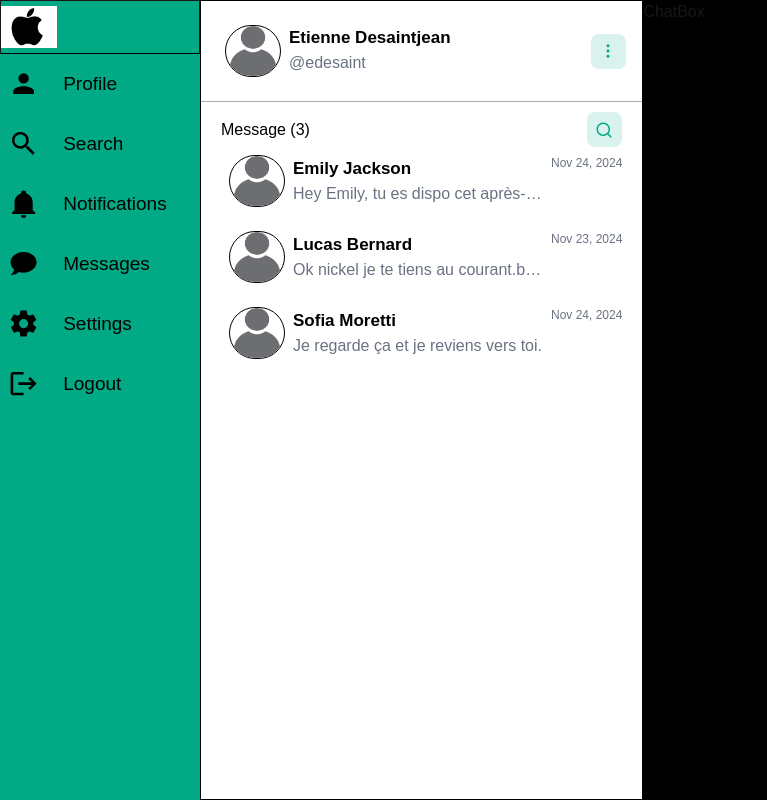
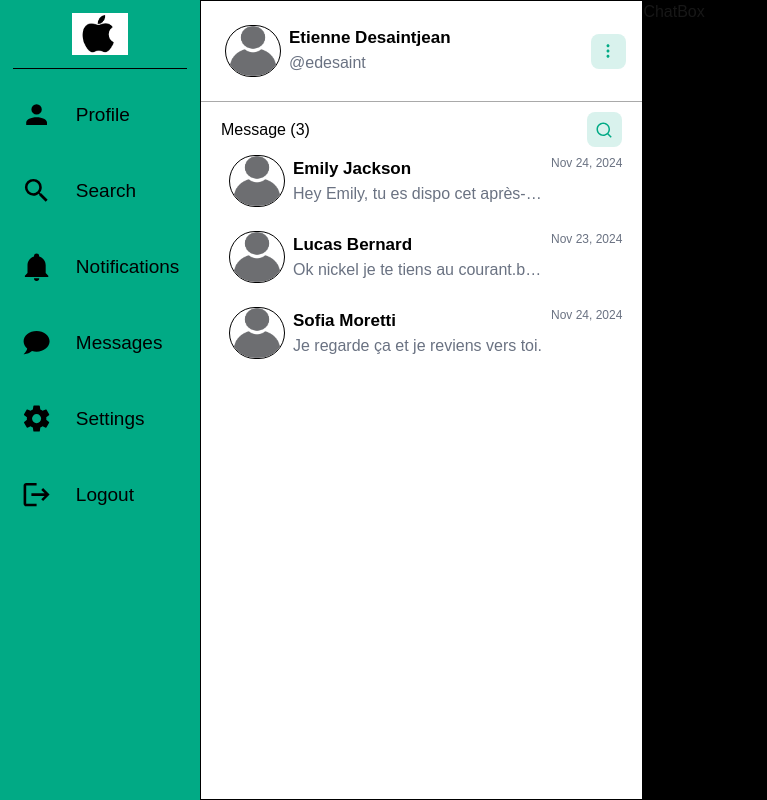
Before and after one commit to 42-matcha-dev/42-matcha, a Next.js app in the folder frontend/: page / in a window 1280 px wide. Shown: the whole page, without its empty margins (0-767 px from the left). Built offline with nearby package versions, Linux system fonts and the light colour scheme.

Commit message:
feat(frontend): hamburger menu

```diff
--- a/frontend/src/app/chat/NavLinks.tsx
+++ b/frontend/src/app/chat/NavLinks.tsx
@@ -1,19 +1,49 @@
-import React from "react";
+import React, { useState } from "react";
 import NavbarButtonElement from "../components/NavbarButtonElement";
-import { mdiAccount, mdiMagnify, mdiBell, mdiChat, mdiCog, mdiLogout } from '@mdi/js';
+import {
+    mdiAccount,
+    mdiMagnify,
+    mdiBell,
+    mdiChat,
+    mdiCog,
+    mdiLogout,
+    mdiMenu,
+    mdiClose
+} from '@mdi/js';
+import Icon from '@mdi/react';
 
 const NavLinks = () => {
+
+    const [open, setOpen] = useState(false);
+
     return (
-        <section className="sticky md:static top-0 flex items-center md:items-start md:justify-start h-[7vh] md:h-[100vh] w-[100%] md:w-[200px] py-8 md:py-0 bg-[#01AA85]">
-            <main className="w-[100vh]">
-                <div className="flex flex-col w-[100%] items-center justify-center">
-                    <span className="w-full h-full border border-b-black items-">
+        <section className="md:static top-0 flex md:flex-col items-center h-[12vh] md:h-[100vh] w-full md:w-[200px] bg-[#01AA85]">
+            <button
+                className="md:hidden p-6"
+                onClick={() => setOpen(!open)}
+            >
+                <Icon path={open ? mdiClose : mdiMenu} size={1.5} color="black" />
+            </button>
+            <main
+                className={`
+                    absolute md:static top-14 left-0
+                    bg-[#01AA85] md:bg-transparent
+                    w-full md:w-auto
+                    transition-all duration-300
+                    ${open ? "max-h-[500px] opacity-100" : "max-h-0 opacity-0 md:opacity-100 md:max-h-none"}
+                    overflow-hidden md:overflow-visible
+                `}
+            >
+                <div className="flex flex-col w-full items-center justify-center gap-4 py-4 md:py-0">
+
+                    <span className="w-full h-full border-b border-black flex justify-center py-2">
                         <img
                             src="/logo_apple.jpg"
                             className="w-[56px] h-[52px] object-contain"
                             alt=""
                         />
                     </span>
+
                     <NavbarButtonElement path={mdiAccount} size={1.3} title={"Profile"} color={"black"} />
                     <NavbarButtonElement path={mdiMagnify} size={1.3} title={"Search"} color={"black"} />
                     <NavbarButtonElement path={mdiBell} size={1.3} title={"Notifications"} color={"black"} />
@@ -22,8 +52,9 @@ const NavLinks = () => {
                     <NavbarButtonElement path={mdiLogout} size={1.3} title={"Logout"} color={"black"} />
                 </div>
             </main>
+
         </section>
-    )
-}
+    );
+};
 
 export default NavLinks;
```
